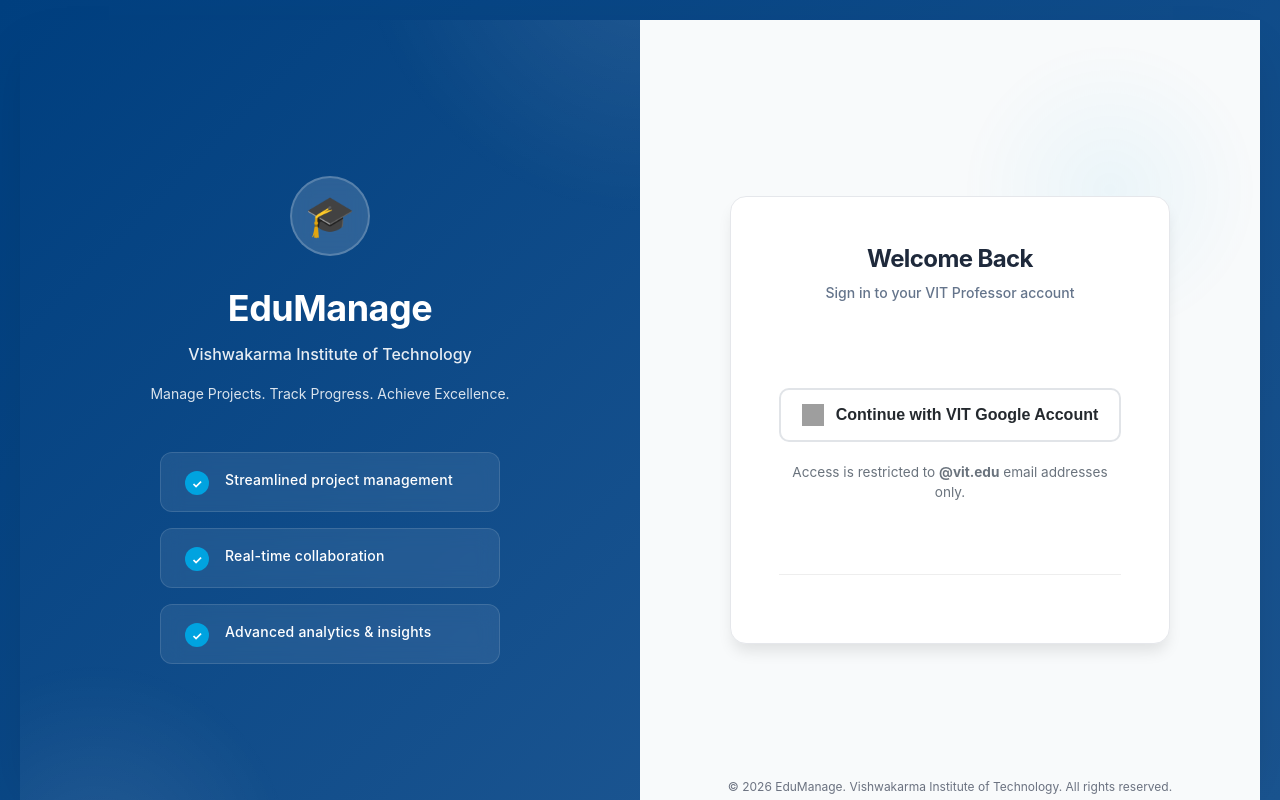
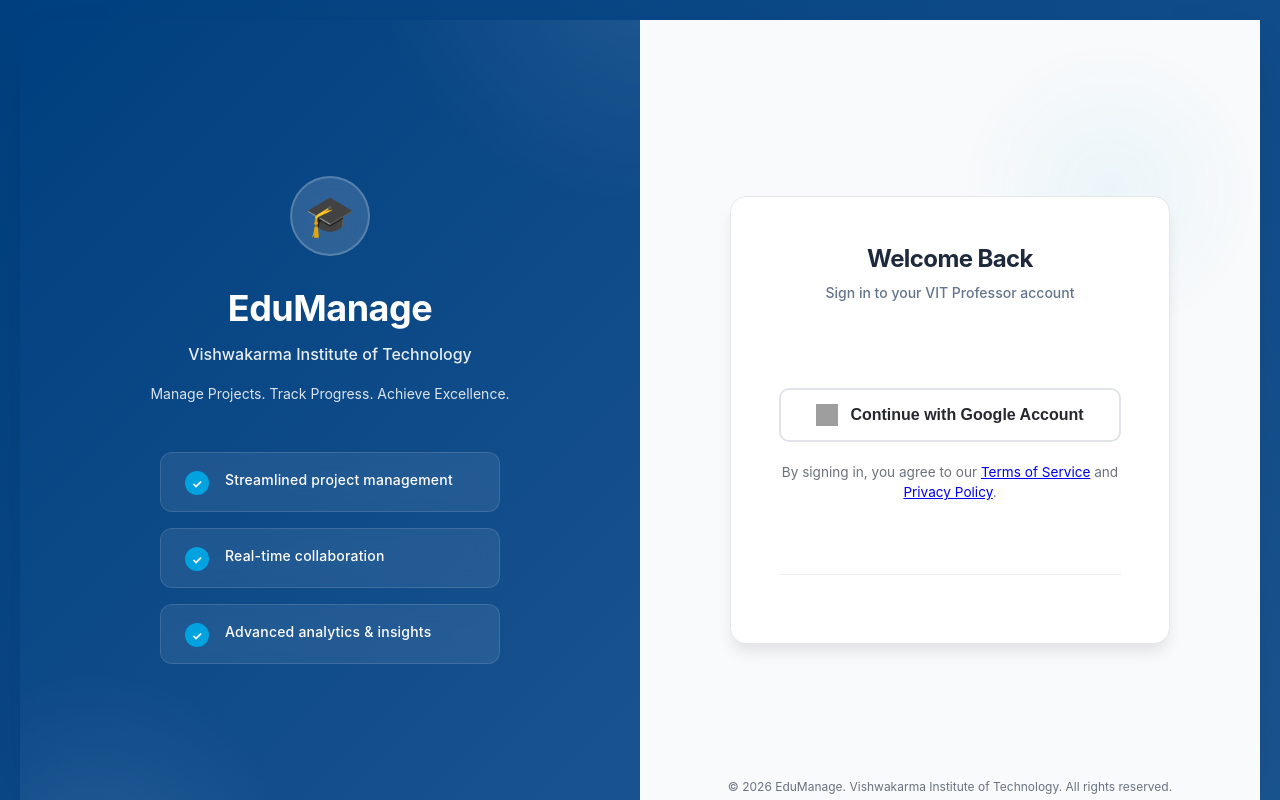
Before and after one commit to Ayush136-devops/EduManage, a React (Create React App) app in the folder edumanage-frontend/: page / in a window 1280 px wide. Built offline with nearby package versions, Linux system fonts and the light colour scheme; no server answers; grey boxes are pictures that could not be loaded.

Commit message:
auth.js change

```diff
--- a/edumanage-frontend/src/components/Auth.js
+++ b/edumanage-frontend/src/components/Auth.js
@@ -92,11 +92,11 @@
                     className="google-icon-svg"
                   />
                 )}
-                <span>Continue with VIT Google Account</span>
+                <span>Continue with Google Account</span>
               </button>
 
               <p className="google-disclaimer">
-                Access is restricted to <strong>@vit.edu</strong> email addresses only.
+                By signing in, you agree to our <a href="/terms" className="link">Terms of Service</a> and <a href="/privacy" className="link">Privacy Policy</a>.
               </p>
             </div>
 
```
